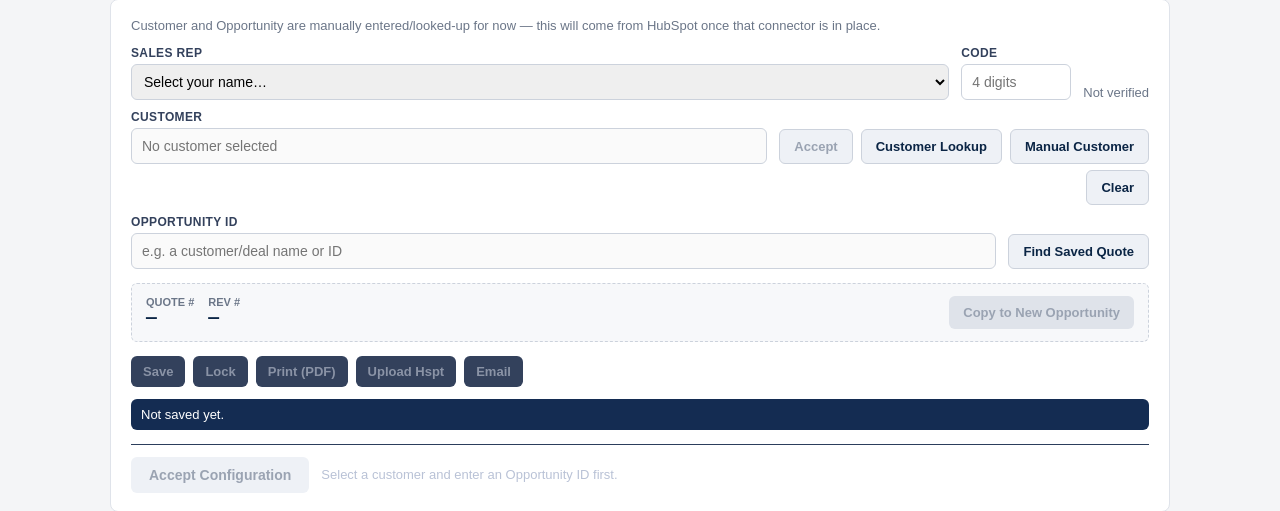
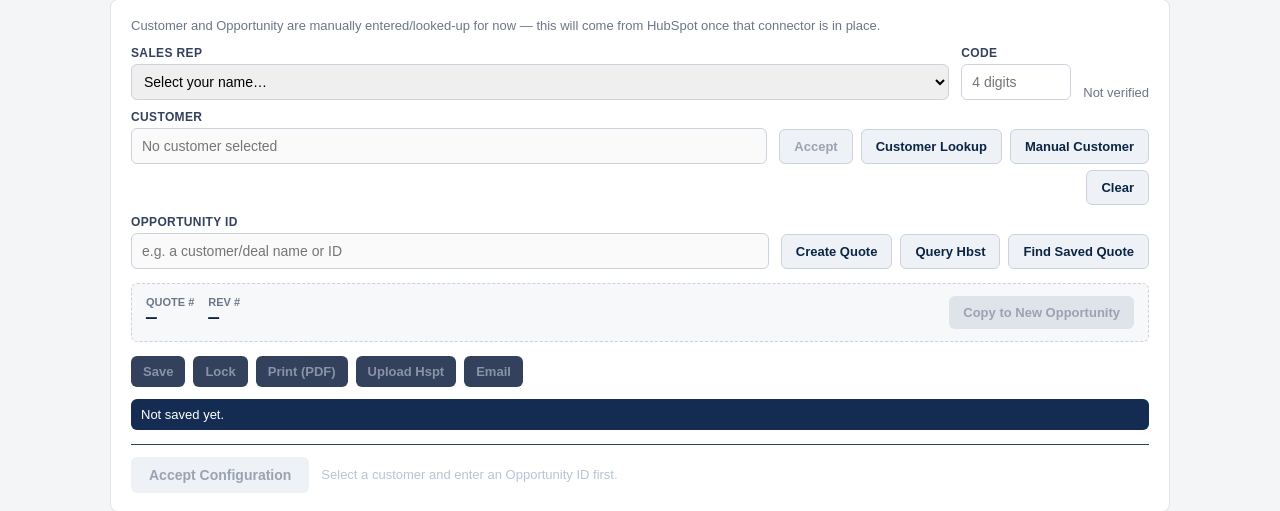
Before and after one commit to jgarizona/SalesConfig, a Python web app: template templates/sales.html in a window 1280 px wide. Shown: the part 127-638 px from the top of the page. Run offline with Jinja, Linux system fonts and the light colour scheme; the template is opened without the code that fills it: most values are stand-ins (such as "Sample title", 1, 10 or a date in 2020).

Commit message:
Show Create Quote and Query Hbst from the very beginning
They were the one inconsistent exception on the Sales page: every
other progressively-enabled control (Customer Lookup, Save, Lock,
etc.) is always visible and gated by .disabled, but these two used
display:none until a customer was picked, so a rep couldn't tell
the options existed at all. Removed the display toggling and gated
both purely on disabled = !repVerified || !selectedCustomer, per
the user.

Fixed the underlying ordering issue properly this time: since
disabled now needs selectedCustomer again, moved the call to
updateOpportunityButtonsVisibility() inside setCustomer() itself,
which every relevant call site already calls last - guaranteeing a
correct read regardless of caller order, rather than requiring each
call site to get the order right individually (the previous fix
just removed the selectedCustomer check to route around this same
issue).

Verified live end-to-end: fresh page load shows all three buttons
immediately with the first two correctly disabled; rep verified
alone still leaves them disabled; selecting a customer enables both.

Co-Authored-By: Claude Sonnet 5 <noreply@anthropic.com>

```diff
--- a/templates/sales.html
+++ b/templates/sales.html
@@ -56,8 +56,8 @@
           <input type="text" id="opportunity-id" placeholder="e.g. a customer/deal name or ID">
         </div>
         <div class="qh-buttons">
-          <button type="button" id="btn-populate-opp" class="btn" style="display:none;">Create Quote</button>
-          <button type="button" id="btn-query-hubspot" class="btn" style="display:none;">Query Hbst</button>
+          <button type="button" id="btn-populate-opp" class="btn">Create Quote</button>
+          <button type="button" id="btn-query-hubspot" class="btn">Query Hbst</button>
           <button type="button" id="btn-quote-lookup" class="btn">Find Saved Quote</button>
         </div>
       </div>
@@ -563,6 +563,15 @@
       updateCustomerAcceptVisibility();
       updateOpportunityHint();
       updateConfigAcceptState();
+      // Called here, not just at each individual call site that changes
+      // customerSource/selectedCustomer - some of those (acceptCustomer())
+      // call updateOpportunityButtonsVisibility() *before* this function,
+      // while selectedCustomer is still stale. Since this function is the
+      // one thing every one of those call sites already calls last, doing
+      // it here guarantees a correct read regardless of caller order -
+      // this exact ordering bug already bit Query Hbst's disabled state
+      // once (see CHANGELOG.md's 2026-08-25 entry).
+      updateOpportunityButtonsVisibility();
     }
 
     // Call before setCustomer() at any "the rep is choosing/confirming a
@@ -593,33 +602,33 @@
       btnCustomerAccept.classList.toggle("flash", pending && repVerified);
     }
 
+    // Create Quote, Query Hbst, and Find Saved Quote are all visible from
+    // page load, always - per the user (2026-08-25), these three being the
+    // one inconsistent exception on this page (two of them used to vanish
+    // with display:none until a customer was picked, unlike every other
+    // progressively-enabled control here - Customer Lookup, Save, Lock,
+    // etc. - which are always visible and only ever gated by .disabled)
+    // caused real confusion: a rep couldn't tell the options even existed.
+    // Both are simply disabled until a customer is selected now, same
+    // treatment as everything else.
+    //
     // "Create Quote" (renamed 2026-08-25, was "Populate") fills Opportunity
     // ID with the customer name as a starting point - needed for BOTH
     // customer paths today, not just Manual: there is no real HubSpot
     // connector yet, so a "lookup" (simulated HubSpot) customer has no more
-    // of a real deal ID behind it than a manually-typed one does. Hiding it
-    // for "lookup" originally (2026-08-17) left no way to get an Opportunity
-    // ID at all for that path short of typing directly into the field - a
-    // real dead end the user hit in testing. "Query Hbst" (added 2026-08-25)
-    // is meant to become the real tool for the "lookup" path once a Private
-    // App token exists (see hubspot_client.py) - THAT'S when Create Quote
-    // should go back to Manual-only, not before, or "lookup" customers would
-    // hit the same dead end again the moment Query Hbst comes back
-    // "not connected" (which is all it can do without a token).
+    // of a real deal ID behind it than a manually-typed one does. "Query
+    // Hbst" (added 2026-08-25) is meant to become the real tool for the
+    // "lookup" path once a Private App token exists (see hubspot_client.py)
+    // - THAT'S when Create Quote's availability could reasonably narrow to
+    // Manual-only, not before, or "lookup" customers would hit a dead end
+    // the moment Query Hbst comes back "not connected" (all it can do
+    // without a token).
     function updateOpportunityButtonsVisibility() {
       const isSimulatedHubspot = customerSource === "lookup";
       const isManual = customerSource === "manual";
-      const showButtons = isManual || isSimulatedHubspot;
 
-      btnPopulateOpp.style.display = showButtons ? "inline-block" : "none";
-      btnPopulateOpp.disabled = !repVerified;
-      btnQueryHubspot.style.display = showButtons ? "inline-block" : "none";
-      // Matches btnPopulateOpp's own disabled check above: showButtons is
-      // already false unless customerSource is "manual"/"lookup", and
-      // selectedCustomer is always kept in sync with customerSource by
-      // acceptCustomer()/setCustomer() - a separate selectedCustomer check
-      // here would just be redundant, not extra safety.
-      btnQueryHubspot.disabled = !repVerified;
+      btnPopulateOpp.disabled = !repVerified || !selectedCustomer;
+      btnQueryHubspot.disabled = !repVerified || !selectedCustomer;
 
       if (isManual) {
         customerSourceBadge.textContent = "Manual — not in HubSpot";
```
Also changed, not shown: CHANGELOG.md.
